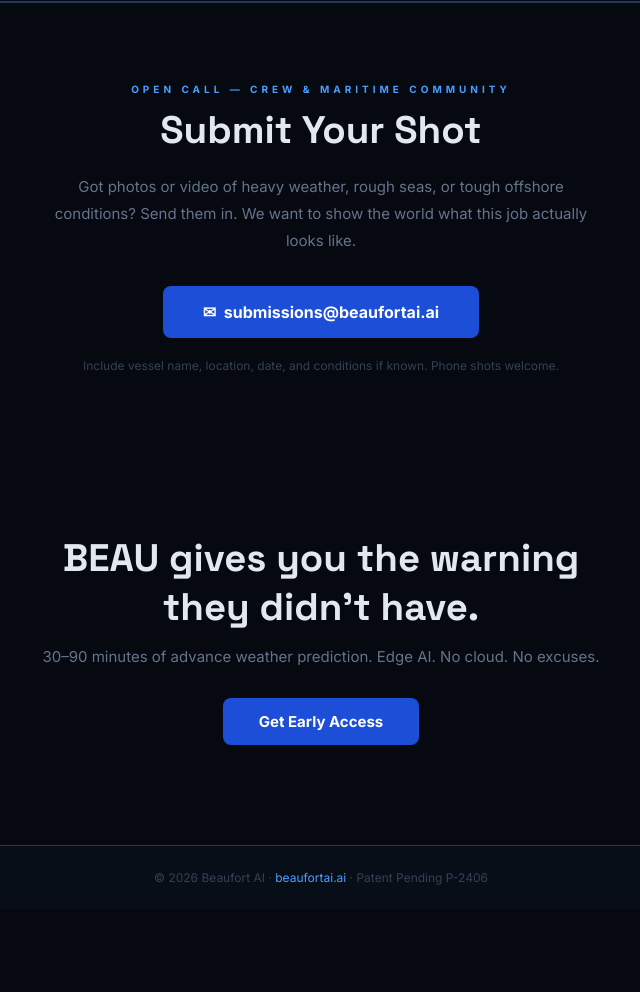
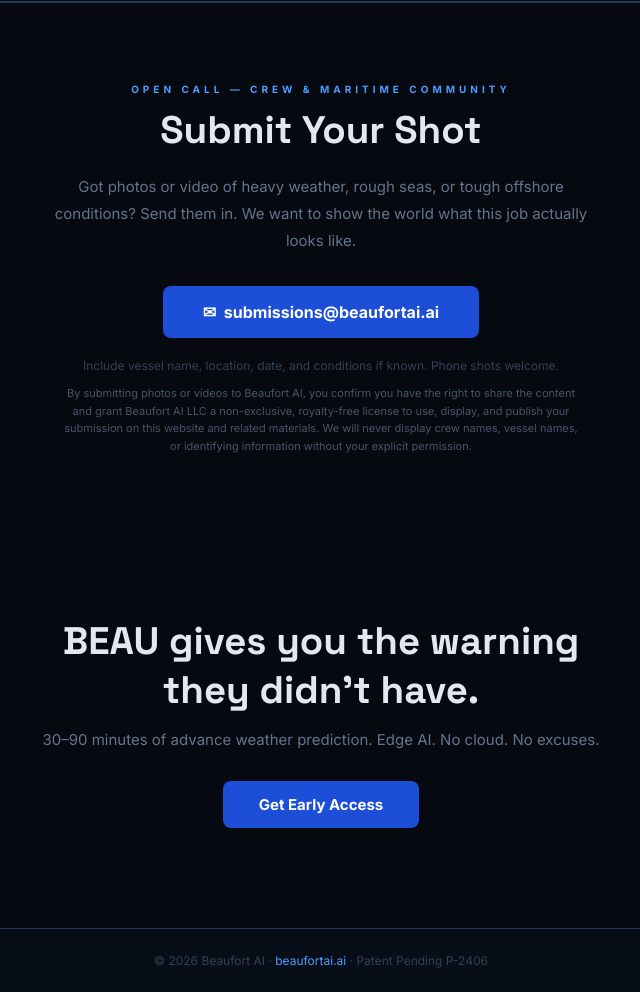
Before and after one commit to piratefarmer/beaufort-ai-website, a plain HTML site: page why-beaufort.html in a window 1280 px wide. Shown: the part 4409-5401 px from the top of the page, without its empty margins (319-959 px from the left). Before the commit the page ends 5318 px from the top, so only its background shows below. Drawn offline with Linux system fonts and the light colour scheme.

Commit message:
legal: add submission disclaimer to why-beaufort page

```diff
--- a/why-beaufort.html
+++ b/why-beaufort.html
@@ -745,6 +745,9 @@
     <p style="margin-top:20px; font-size:12px; color:#334155;">
       Include vessel name, location, date, and conditions if known. Phone shots welcome.
     </p>
+    <p style="margin-top:12px; font-size:11px; color:#475569; max-width:520px; margin-left:auto; margin-right:auto; line-height:1.6;">
+      By submitting photos or videos to Beaufort AI, you confirm you have the right to share the content and grant Beaufort AI LLC a non-exclusive, royalty-free license to use, display, and publish your submission on this website and related materials. We will never display crew names, vessel names, or identifying information without your explicit permission.
+    </p>
   </div>
 
 
```
